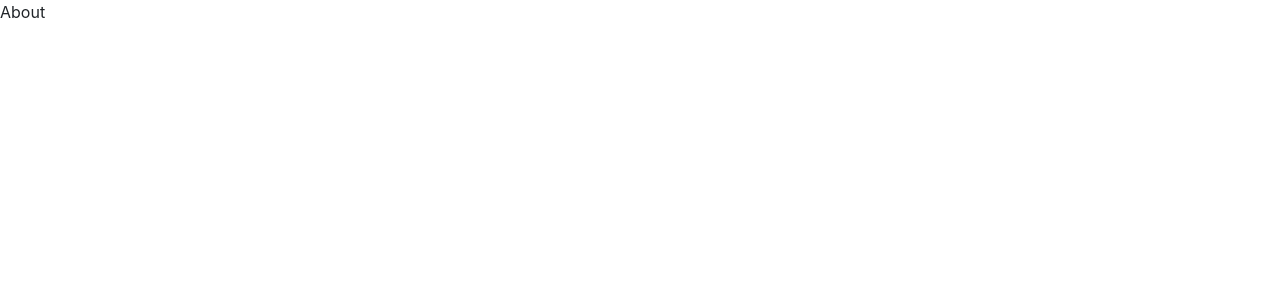
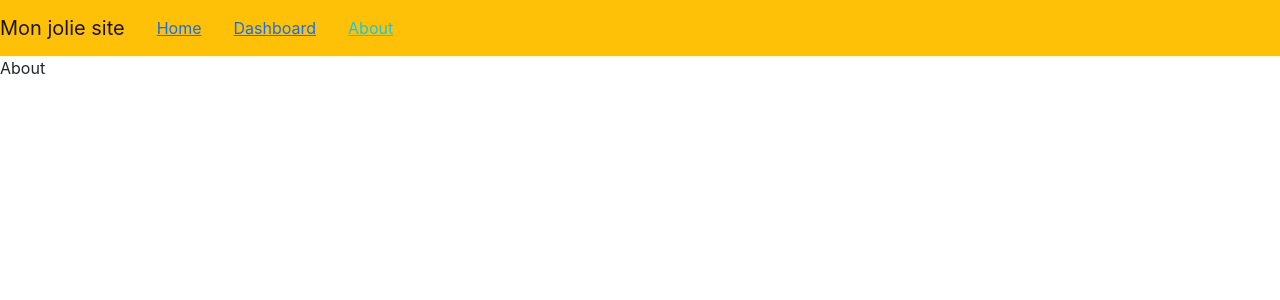
Before and after one commit to lauraca555/ReactAxios, a React (Create React App) app: page /about in a window 1280 px wide. Shown: the top 300 px of the page. Built offline with nearby package versions, Linux system fonts and the light colour scheme.

Commit message:
redirections

```diff
--- a/src/components/test-routing/TestRouting.jsx
+++ b/src/components/test-routing/TestRouting.jsx
@@ -4,6 +4,7 @@ import DashBoard from './children/DashBoard';
 import Home from './children/Home';
 import About from './children/About';
 import Error from './children/Error';
+import Navbar from './children/Navbar';
 
 class TestRouting extends React.Component {
 
@@ -11,7 +12,9 @@ class TestRouting extends React.Component {
         return(
             <>
                 <BrowserRouter>
+                <Navbar/>
                     <Switch>
+
                         <Route exact path='/' component={Home} />
                         <Route path='/dashboard' component={DashBoard}/>
                         <Route path='/about' component={About} />
--- /dev/null
+++ b/src/components/test-routing/children/Navbar.jsx
@@ -0,0 +1,52 @@
+import React from 'react'
+import {  NavLink } from 'react-router-dom';
+
+
+class Navbar extends React.Component{
+
+    render(){
+        return(
+            <header className="navbar navbar-expand-lg navbar-light bg-warning">
+                <a className="navbar-brand" href="/">Mon jolie site</a>
+                <button className="navbar-toggler">
+                    <span className="navbar-toggler-icon"></span>
+                </button>
+                <div className="collapse navbar-collapse">
+                    <ul className="navbar-nav ml-auto">
+                        <li className="nav-item ml-2 mx-3 ">
+                            <NavLink
+                            className ="active"
+                            activeClassName="text-info"
+
+                            exact
+                            to="/">Home
+
+                            </NavLink>
+
+                        </li>
+                        <li className="nav-item ml-2 mx-3 ">
+                            <NavLink
+                            className ="active"
+                            activeClassName="text-info"
+                            to="/dashboard">Dashboard
+                            </NavLink>
+
+                        </li>
+                        <li className="nav-item ml-2 mx-3 ">
+                            <NavLink
+                            className ="active"
+                            activeClassName="text-info"
+                            to="/about">About
+
+                            </NavLink>
+
+                        </li>
+                    </ul>
+                </div>
+            </header>
+        )
+    }
+
+}
+
+export default Navbar;
```
Also changed, not shown: src/components/test-routing/children/Bouton.jsx (added, +13 -0 lines), 1 other file (tests, documents, lock files or other folders).
